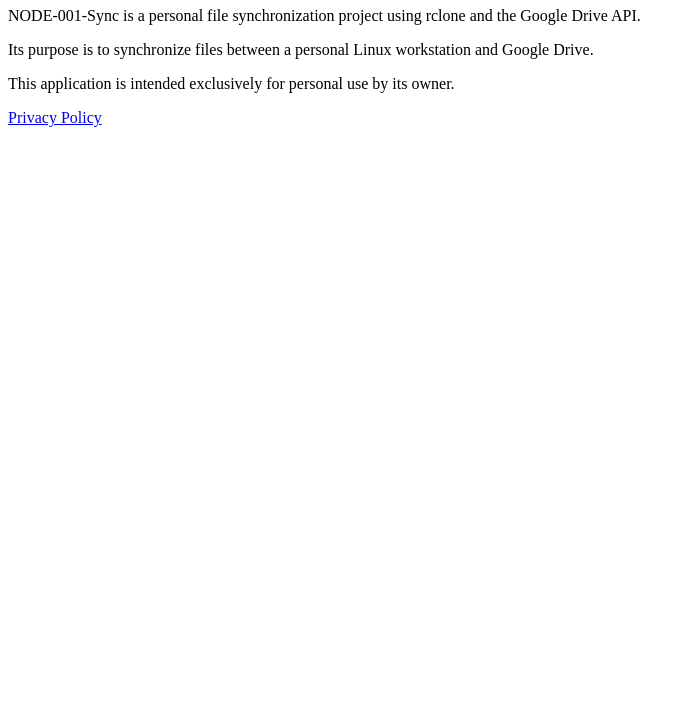
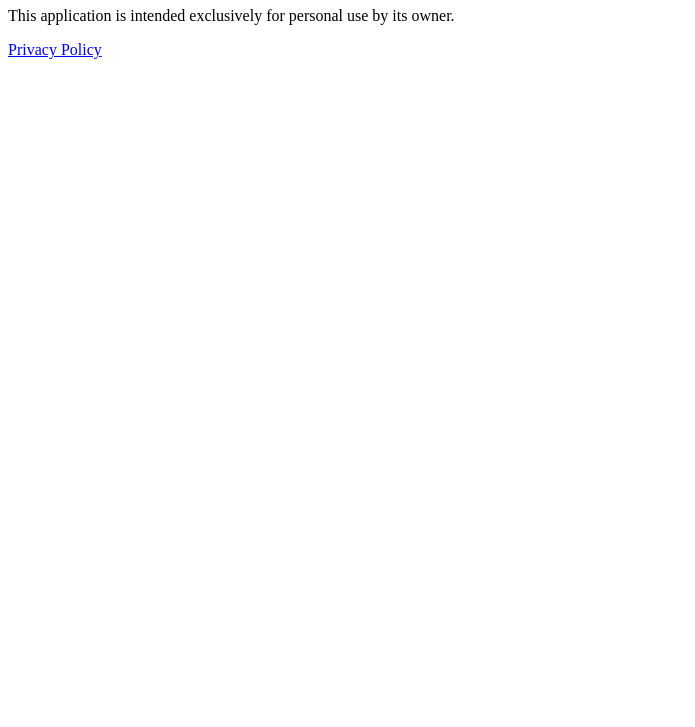
Before and after one commit to huttchhtt/node-001-sync, a plain HTML site: page index.html in a window 1280 px wide. Shown: the part 73-800 px from the top of the page, without its empty margins (0-695 px from the left). Drawn offline with Linux system fonts and the light colour scheme.

Commit message:
Remove project description from index.html
Removed project description paragraphs from index.html.

```diff
--- a/index.html
+++ b/index.html
@@ -8,12 +8,6 @@
 <body>
     <h1>NODE-001-Sync</h1>
 
-    <p>NODE-001-Sync is a personal file synchronization
-    project using rclone and the Google Drive API.</p>
-
-    <p>Its purpose is to synchronize files between
-    a personal Linux workstation and Google Drive.</p>
-
     <p>This application is intended exclusively
     for personal use by its owner.</p>
 
```
